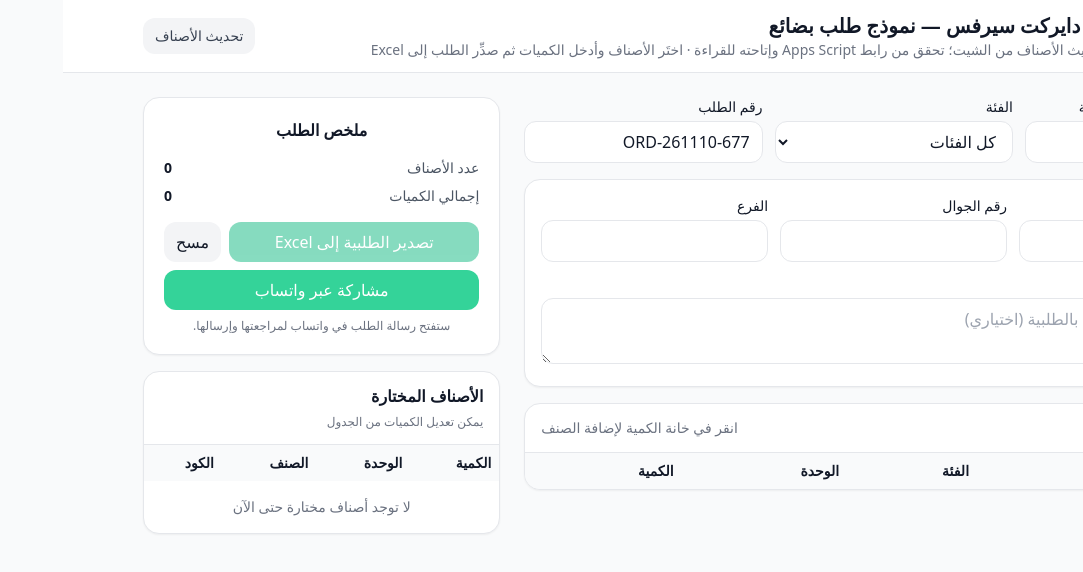
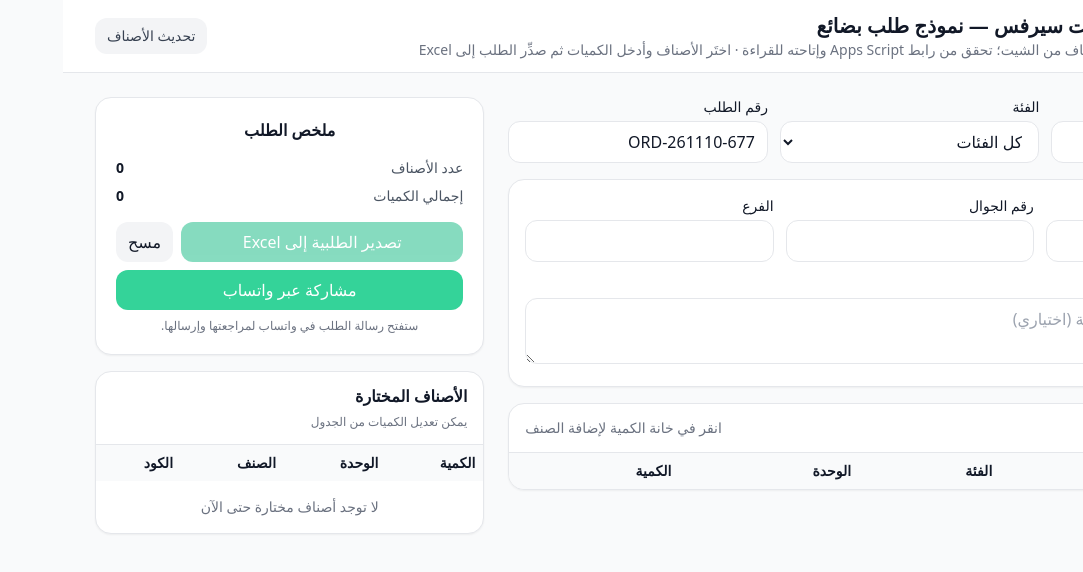
Before and after one commit to hossamhassan33667-gif/direct-service-order-form, a React (Vite) app: page / in a window 1280 px wide. Shown: the top 572 px of the page, without its empty margins (197-1280 px from the left). Built offline with nearby package versions, Linux system fonts and the light colour scheme; the HTML template or start-up script is replaced by a standard one.

Commit message:
Make order form use available screen width

```diff
--- a/src/App.jsx
+++ b/src/App.jsx
@@ -313,7 +313,7 @@ function MainApp() {
   return (
     <div className="min-h-screen bg-gray-50 text-gray-900">
       <header className="bg-white border-b border-gray-200">
-        <div className="max-w-6xl mx-auto px-4 py-3 flex flex-wrap items-center justify-between gap-3">
+        <div className="w-full mx-auto px-4 lg:px-8 py-3 flex flex-wrap items-center justify-between gap-3">
           <div className="flex items-center gap-3">
             <img src="./logo.png" alt="شعار شركة دايركت سيرفس" className="h-12 w-auto shrink-0 object-contain" />
             <div>
@@ -327,7 +327,7 @@ function MainApp() {
         </div>
       </header>
 
-      <main className="max-w-6xl mx-auto px-4 py-6 grid md:grid-cols-3 gap-6">
+      <main className="w-full px-4 lg:px-8 py-6 grid md:grid-cols-3 gap-6">
         <section className="md:col-span-2 space-y-4">
           <div className="grid md:grid-cols-3 gap-3">
             <div>
```
